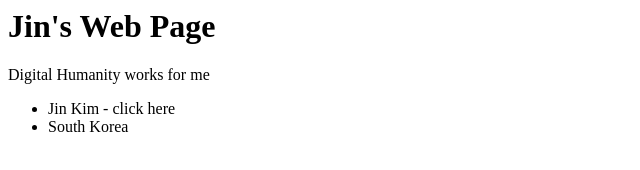
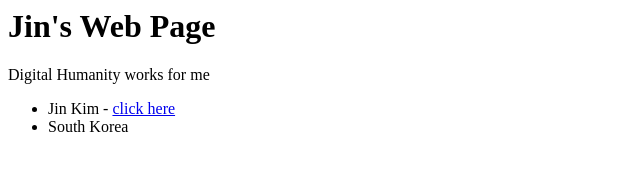
Before and after one commit to Jinkimc/Jinkimc.github.io, a plain HTML site: page index.html in a window 1280 px wide. Shown: the full height of the page, 0-640 px from the left. Drawn offline with Linux system fonts and the light colour scheme.

Commit message:
Update index.html

```diff
--- a/index.html
+++ b/index.html
@@ -6,7 +6,7 @@ Digital Humanity works for me
 
 <ul>
 <li> Jin Kim -
-<a herf="http://jinkim19.wordpress.com/"> click here </a>
+<a href="http://jinkim19.wordpress.com/"> click here </a>
 </li>
 <li> South Korea </li>
 
```
